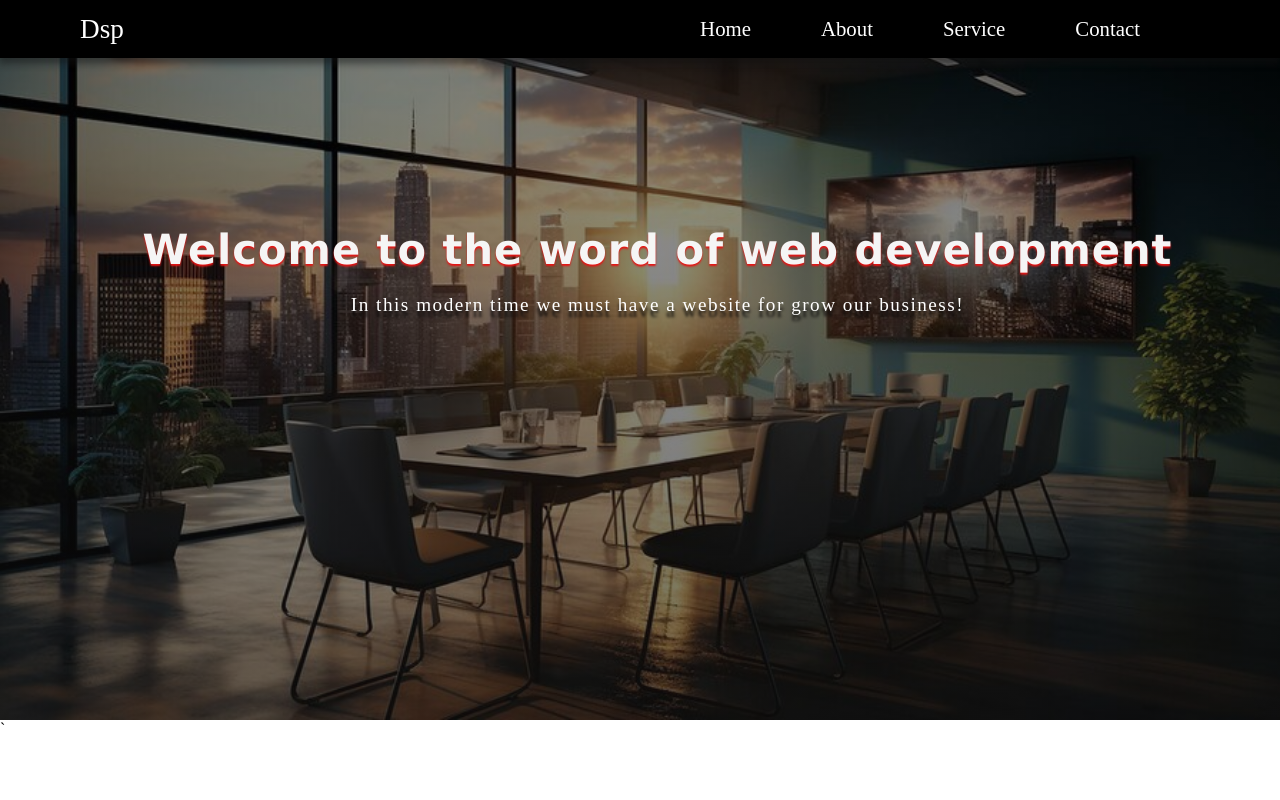
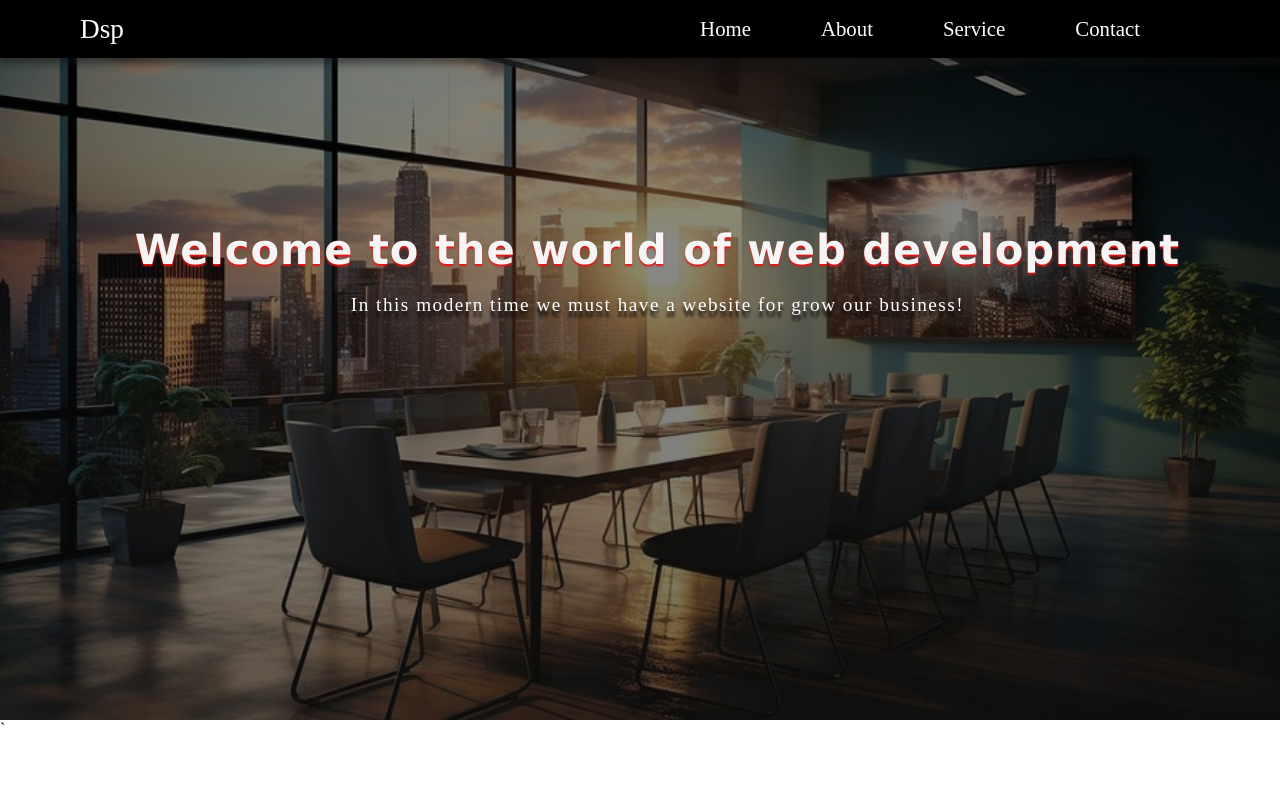
Before and after one commit to dspatel01/website01, a plain HTML site: page index.html in a window 1280 px wide. Shown: the top 800 px of the page. Drawn offline with Linux system fonts and the light colour scheme.

Commit message:
title change

```diff
--- a/index.html
+++ b/index.html
@@ -31,7 +31,7 @@
 
     <header>
         <div class="cover">
-            <h1>Welcome to the word of web development</h1>
+            <h1>Welcome to the world of web development</h1>
 
         </div>
     </header>`
```
